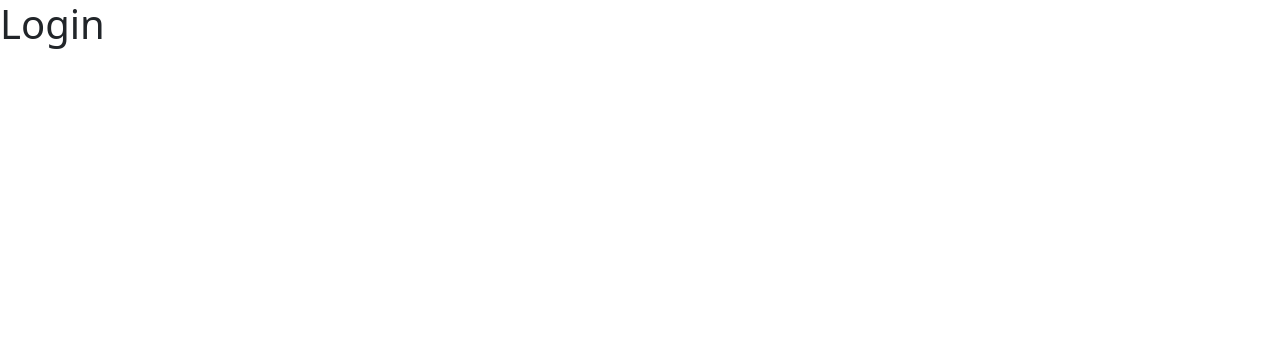
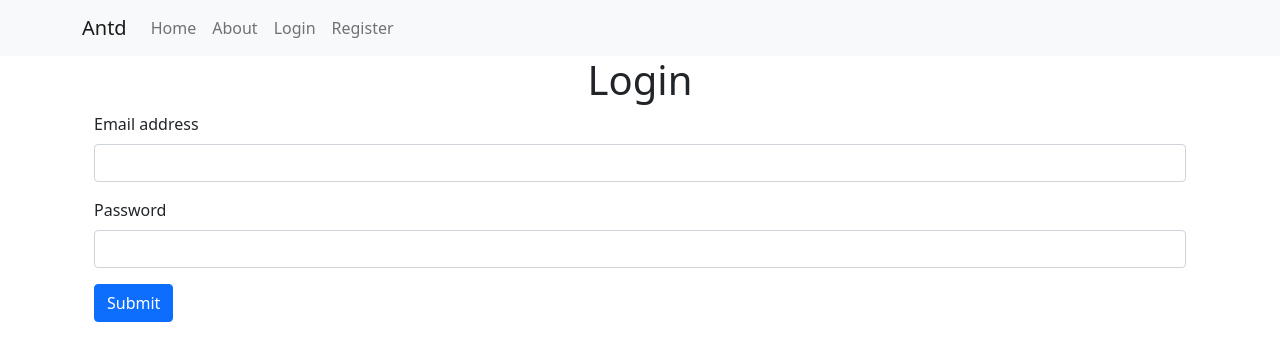
Before and after one commit to vanhoa690/react_fall24, a React (Vite) app: page /login in a window 1280 px wide. Shown: the top 360 px of the page. Built offline with nearby package versions, Linux system fonts and the light colour scheme.

Commit message:
done login

```diff
--- a/db.json
+++ b/db.json
@@ -32,43 +32,8 @@
   "users": [
     {
       "email": "hoadv21@fpt.edu.vn",
-      "password": "$2a$10$MweuaRlLsqBqos9YZ145zOgJXIU8osexbDb1q7XN43L97Enjnt.Tu",
+      "password": "$2a$10$ZZEsDkXlLWLED8SANEuZSOR8oUSGeiKEu/6shPsJyxWw.F/pikj12",
       "id": 1
-    },
-    {
-      "email": "hoadv213@fpt.edu.vn",
-      "password": "$2a$10$v98hp2hdRGfdqdZlryf0bulpay9qFamhi7K0vD90XajkYd4sYJgB2",
-      "id": 2
-    },
-    {
-      "email": "hoadv2131@fpt.edu.vn",
-      "password": "$2a$10$qQgYfClla334BoW5kyiwzOe7.4d5JYJE3QV8l7E2aEUAepcRtMXfC",
-      "id": 3
-    },
-    {
-      "email": "5@gmail.com",
-      "password": "$2a$10$PK9ediQQEtEpM15dV690sOM5LIibLPmYSMvM32Zq6JQ.a4Bb97JIy",
-      "id": 4
-    },
-    {
-      "email": "4354345345@gmail.com",
-      "password": "$2a$10$MP8igCKuwMk3e8ASJax.9uYasbPn.ox8LDMVatFdwE/iSX2Pn6hve",
-      "id": 5
-    },
-    {
-      "email": "435345345@gmail.com",
-      "password": "$2a$10$8c0PoTdEEA.GZBC.UUD18u3Sz68y.IqyhfYQBRaWZ7VscHQUfgHh.",
-      "id": 6
-    },
-    {
-      "email": "hoadv2133@fpt.edu.vn",
-      "password": "$2a$10$dbwTn7tOtTmrTSMTOudyl.2nVLRHGSSM7NiOEhk5iaoOHU7h9wEiW",
-      "id": 7
-    },
-    {
-      "email": "23234@gmail.com",
-      "password": "$2a$10$ASA6blKVWDvDMIZraoX61O4pBnG1XnmHYssAMAQJUktBIZTLtCw3u",
-      "id": 8
     }
   ]
 }
--- a/src/App.tsx
+++ b/src/App.tsx
@@ -18,6 +18,8 @@ function App() {
         { path: "/", element: <Homepage /> },
         { path: "/about", element: <About /> },
         { path: "/product/:id", element: <ProductDetail /> },
+        { path: "/register", element: <Register /> },
+        { path: "/login", element: <Login /> },
       ],
     },
     {
@@ -29,8 +31,6 @@ function App() {
         { path: "register", element: <RegisterAntd /> },
       ],
     },
-    { path: "/login", element: <Login /> },
-    { path: "/register", element: <Register /> },
   ];
 
   const routes = useRoutes(routeConfig);
--- a/src/components/Header.tsx
+++ b/src/components/Header.tsx
@@ -3,6 +3,7 @@ import { Link } from "react-router-dom";
 export function Header() {
   return (
     <nav className="navbar navbar-expand-lg navbar-light bg-light">
+      <div className="container">
         <Link className="navbar-brand" to="/antd">
           Antd
         </Link>
@@ -41,6 +42,7 @@ export function Header() {
             </li>
           </ul>
         </div>
+      </div>
     </nav>
   );
 }
--- a/src/pages/Login.tsx
+++ b/src/pages/Login.tsx
@@ -1,3 +1,78 @@
+import { useForm, SubmitHandler } from "react-hook-form";
+import { loginUser, User } from "../services/auth";
+import toast from "react-hot-toast";
+import { useNavigate } from "react-router-dom";
+
 export default function Login() {
-  return <h1>Login</h1>;
+  const {
+    register,
+    handleSubmit,
+    formState: { errors },
+  } = useForm<User>();
+
+  const nav = useNavigate();
+
+  const handleLogin: SubmitHandler<User> = (values) => {
+    loginUser(values)
+      .then(({ data }) => {
+        toast.success("Ok Minh dang nhap dc roi Yeah !");
+        localStorage.setItem("token", data.accessToken);
+        nav("/");
+      })
+      .catch((error) => {
+        toast.error("Error: " + error.message);
+      });
+  };
+
+  return (
+    <div className="container">
+      <h1 className="text-center">Login</h1>
+      <form onSubmit={handleSubmit(handleLogin)}>
+        <div className="mb-3">
+          <label htmlFor="exampleInputEmail1" className="form-label">
+            Email address
+          </label>
+          <input
+            type="text"
+            className="form-control"
+            id="exampleInputEmail1"
+            aria-describedby="emailHelp"
+            {...register("email", {
+              required: "Email is required",
+              pattern: {
+                value: /^[A-Z0-9._%+-]+@[A-Z0-9.-]+\.[A-Z]{2,}$/i,
+                message: "invalid email address",
+              },
+            })}
+          />
+          {errors?.email && (
+            <small className="text-danger">{errors.email.message}</small>
+          )}
+        </div>
+        <div className="mb-3">
+          <label htmlFor="exampleInputPassword1" className="form-label">
+            Password
+          </label>
+          <input
+            type="password"
+            className="form-control"
+            id="exampleInputPassword1"
+            {...register("password", {
+              required: "Password is required",
+              minLength: {
+                value: 4,
+                message: "Minimum 4 Characters required",
+              },
+            })}
+          />
+          {errors?.password && (
+            <small className="text-danger">{errors.password.message}</small>
+          )}
+        </div>
+        <button type="submit" className="btn btn-primary">
+          Submit
+        </button>
+      </form>
+    </div>
+  );
 }
--- a/src/services/auth.ts
+++ b/src/services/auth.ts
@@ -8,3 +8,7 @@ export type User = {
 export const registerUser = (data: User) => {
   return axios.post("http://localhost:3000/register", data);
 };
+
+export const loginUser = (data: User) => {
+  return axios.post("http://localhost:3000/login", data);
+};
```
Lines whose indentation alone changed are shown as unchanged.
